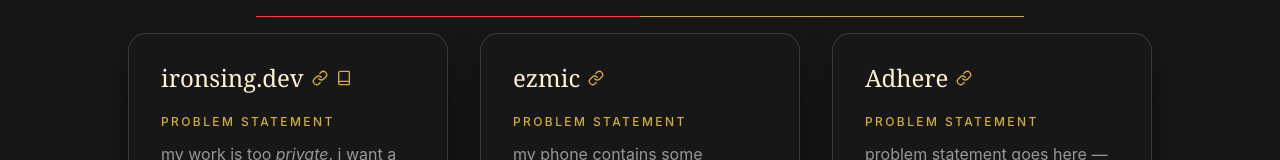
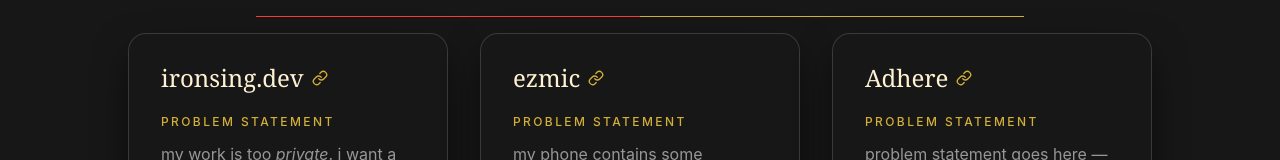
Before and after one commit to Ironsing/ironsing.github.io, a SvelteKit app: page /work in a window 1280 px wide. Shown: the part 293-453 px from the top of the page. Built offline with nearby package versions, Linux system fonts and the light colour scheme.

Commit message:
populate work links

```diff
--- a/src/routes/work/+page.svelte
+++ b/src/routes/work/+page.svelte
@@ -2,10 +2,10 @@
 	import { Book, Link } from '@lucide/svelte';
 
 	const links = {
-		ironsingDev: 'https://example.com',
+		ironsingDev: 'https://ironsing.github.io',
 		ironsingDevWriteup: 'https://example.com',
-		ezmic: 'https://example.com',
-		adhere: 'https://example.com'
+		ezmic: 'https://github.com/Ironsing/ezmic',
+		adhere: 'https://github.com/Ironsing/adhere'
 	};
 </script>
 
@@ -25,9 +25,6 @@
 					ironsing.dev
 					<a href={links.ironsingDev} class="shrink-0" aria-label="project link">
 						<Link class="h-4 w-4 text-site-gold" strokeWidth={2} />
-					</a>
-					<a href={links.ironsingDevWriteup} class="shrink-0" aria-label="project writeup">
-						<Book class="h-4 w-4 text-site-gold" strokeWidth={2} />
 					</a>
 				</span>
 				<span class="mt-3 text-xs font-medium tracking-[0.2em] text-site-gold uppercase"
```
